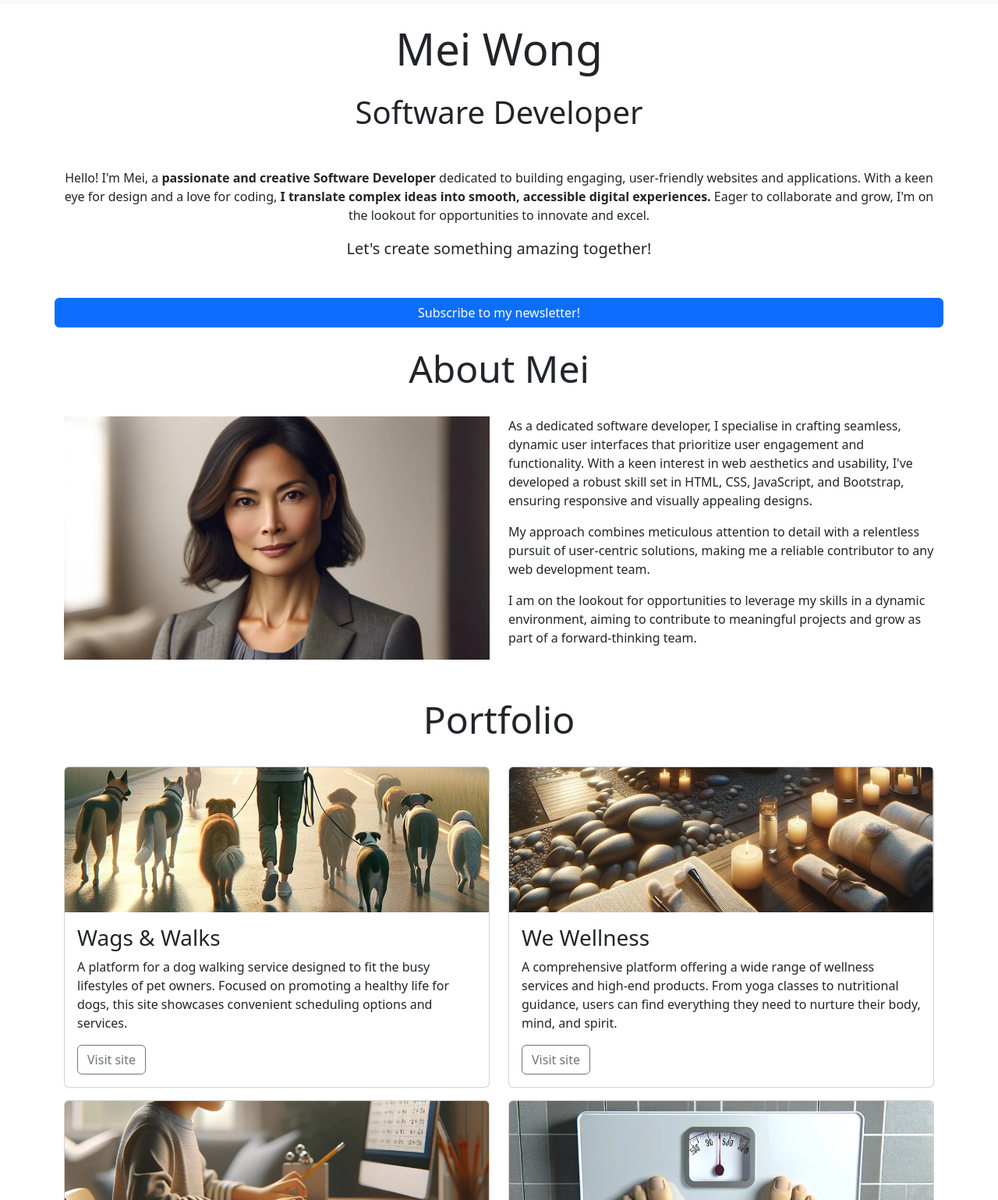
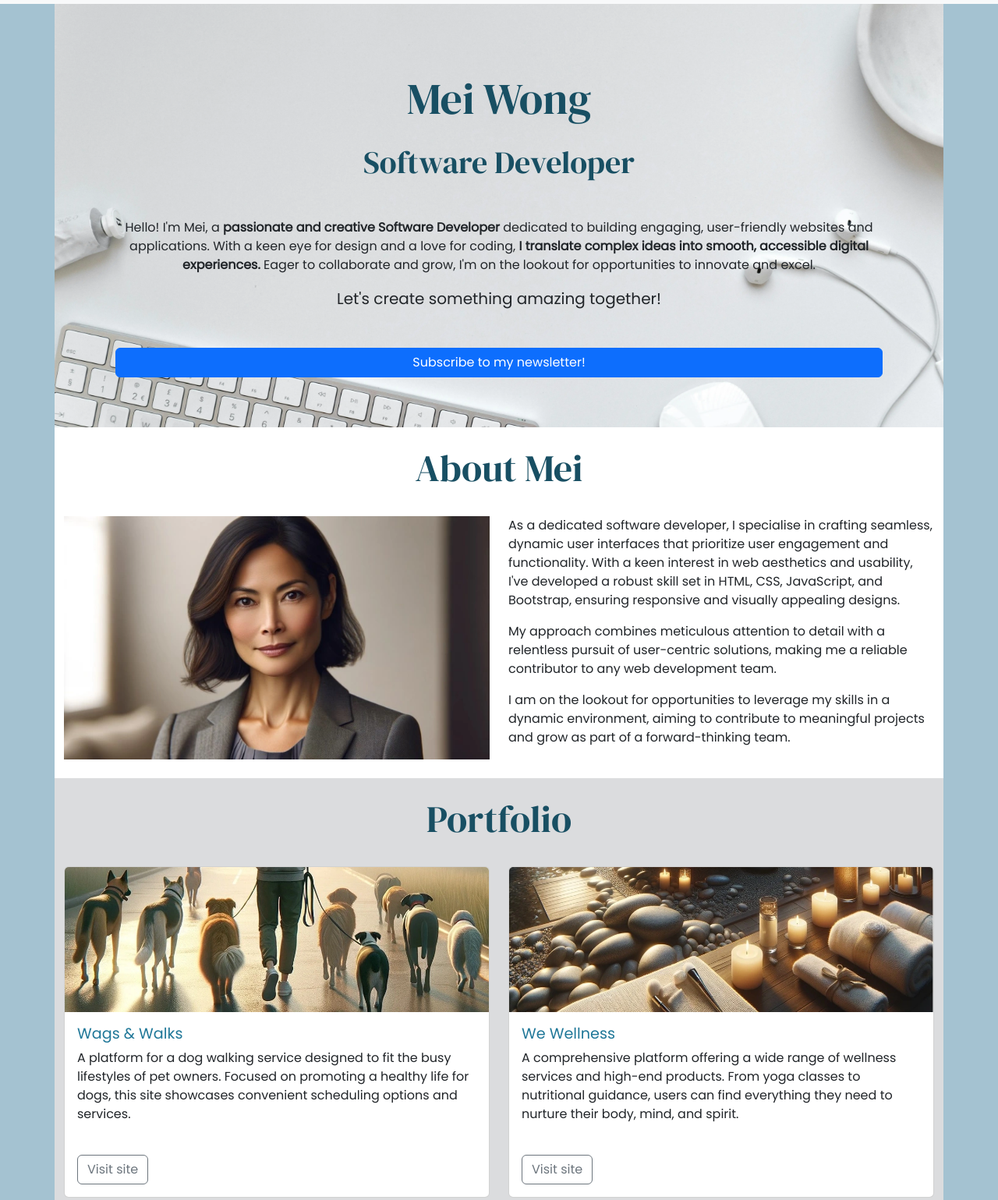
Before and after one commit to Sara-Sundin/Bootstrap, a plain HTML site: page index.html in a window 1280 px wide. Shown: the part 51-1590 px from the top of the page at 78% size. Drawn offline with nearby package versions, Linux system fonts and the light colour scheme.

Commit message:
add background header image and styling for backgrounds

```diff
--- /dev/null
+++ b/assets/css/style.css
@@ -0,0 +1,63 @@
+/*
+    #a4c2d1; egg blue
+    #dbdcde; light grey
+    #1f7798; mid-blue
+    #184f63; dark-blue
+*/
+
+/* global styles */
+
+@import url('https://fonts.googleapis.com/css2?family=DM+Serif+Display:ital@0;1&family=Poppins&display=swap');
+
+body {
+    font-family: "Poppins", sans-serif;
+    background-color: #a4c2d1; /* egg blue */
+}
+
+h1,
+h2 {
+    font-family: "DM Serif Display", serif;
+    color: #184f63; /* dark-blue */
+}
+
+/* About section */
+
+#about {
+    background-color: white;
+}
+
+/* Portfolio */
+
+#portfolio {
+    background-color: #dbdcde; /* light grey */
+}
+
+#portfolio .card-title {
+    color: #1f7798; /* mid blue */
+    font-size: 1.2rem;
+}
+
+#portfolio .btn-outline-secondary:hover {
+    background-color: #1f7798; /* mid blue */
+}
+
+#portfolio .card-text {
+    min-height: 120px;
+}
+
+/* Contact section */
+
+#contact {
+    background-color: white;
+}
+
+/*Header*/
+
+#hero {
+    background-color: #dbdcde; /* light grey */
+    background-image: url("../images/background.webp");
+    background-size: cover;
+    background-position: 50% 70%;
+    min-height: 500px;
+    padding: 5% 7%;
+}
--- a/index.html
+++ b/index.html
@@ -8,6 +8,8 @@
     <!-- Bootstrap CSS Link -->
     <link href="https://cdn.jsdelivr.net/npm/bootstrap@5.3.3/dist/css/bootstrap.min.css" rel="stylesheet"
         integrity="sha384-QWTKZyjpPEjISv5WaRU9OFeRpok6YctnYmDr5pNlyT2bRjXh0JMhjY6hW+ALEwIH" crossorigin="anonymous">
+        <!--Custom CSS Stylesheet-->
+        <link rel="stylesheet" href="assets/css/style.css">
 </head>
 
 <body>
```
Also changed, not shown: assets/images/background.webp (added).
